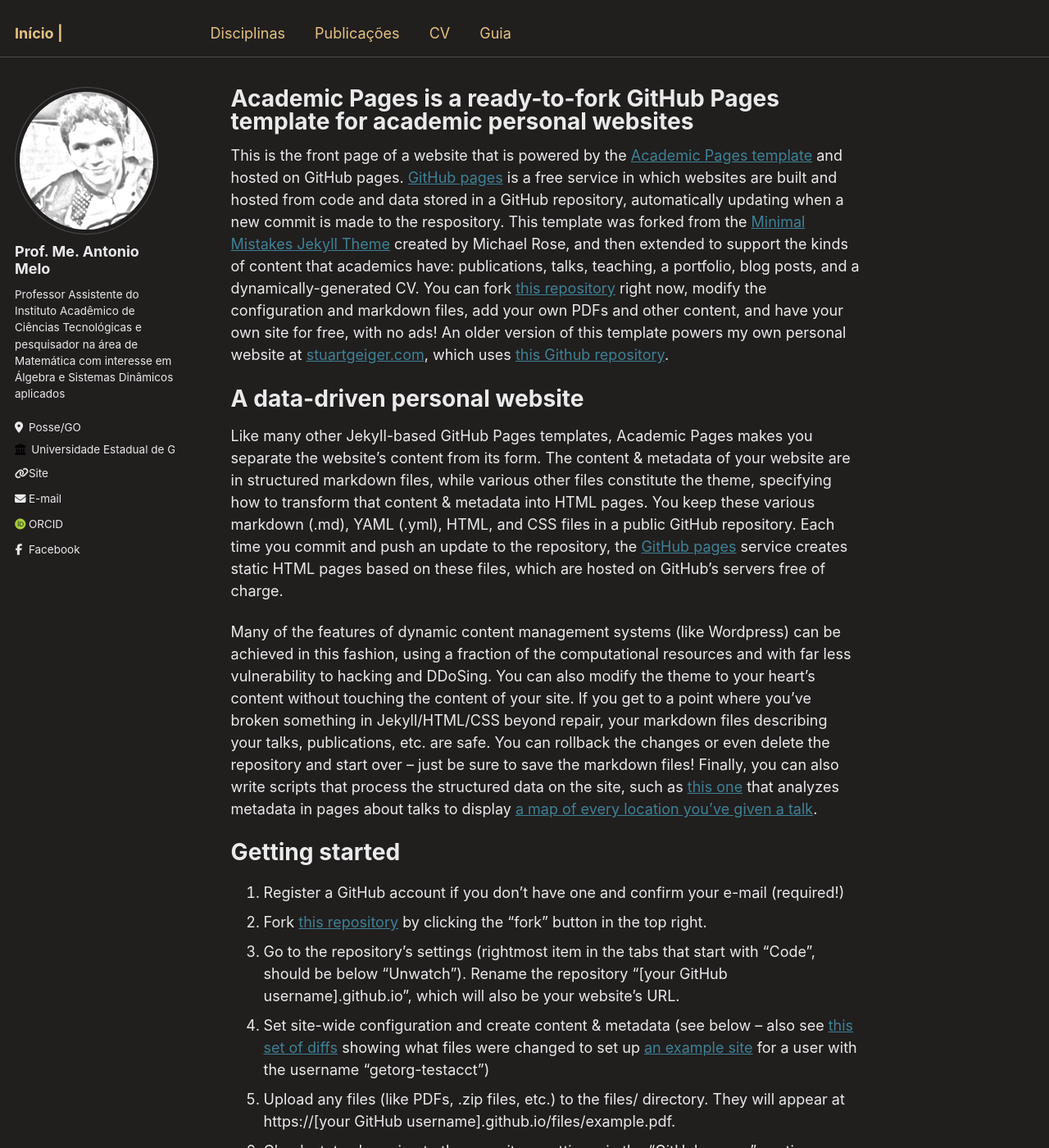
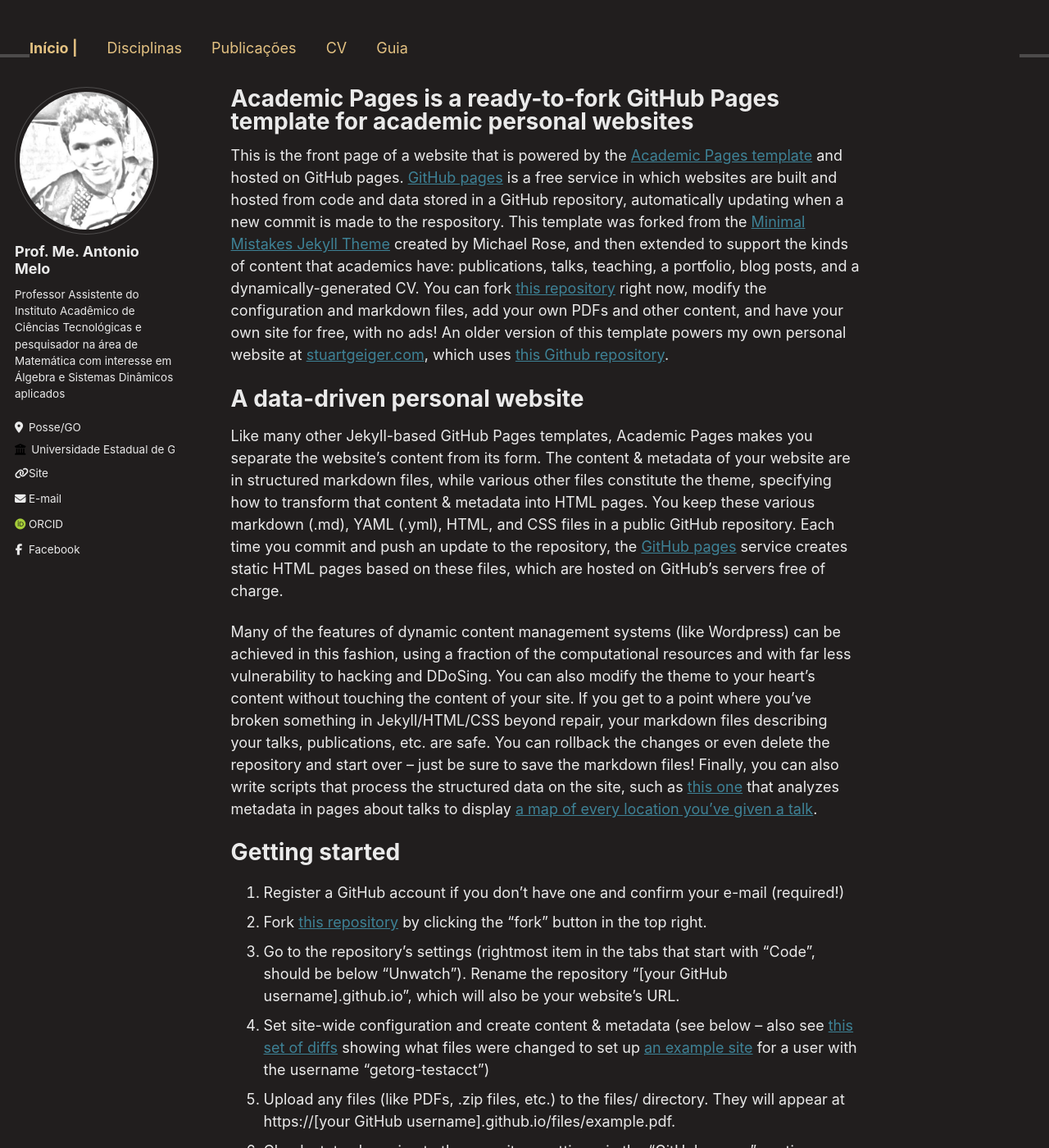
Before and after one commit to antmelo/antmelo.github.io, a Jekyll site: the page built from _pages/about.md, in a window 1280 px wide and 1400 px high. Shown: the whole window at 82% size. Built offline with Jekyll 4.4.1, drawn with Linux system fonts in a browser that asks for light colours; some web fonts are replaced.

Commit message:
Update _masthead.scss

```diff
--- a/_sass/_masthead.scss
+++ b/_sass/_masthead.scss
@@ -5,7 +5,7 @@
 .masthead {
   position: fixed;
   background: $background-color;
-  border-bottom: 1px solid $border-color;
+  border-bottom: 4px solid $border-color;
   height: $masthead-height;
   top: 0;
   width: 100%;
@@ -19,7 +19,7 @@
   &__inner-wrap {
     @include container;
     @include clearfix;
-    padding: 1em 1em 1em;
+    padding: 2em 2em 2em;
     font-family: $sans-serif-narrow;
 
     @include breakpoint($x-large) {
@@ -52,7 +52,7 @@
   white-space: nowrap;
 
   &--lg {
-    padding-right: 8em;
+    padding-right: 0;
     font-weight: 700;
   }
 }
```
